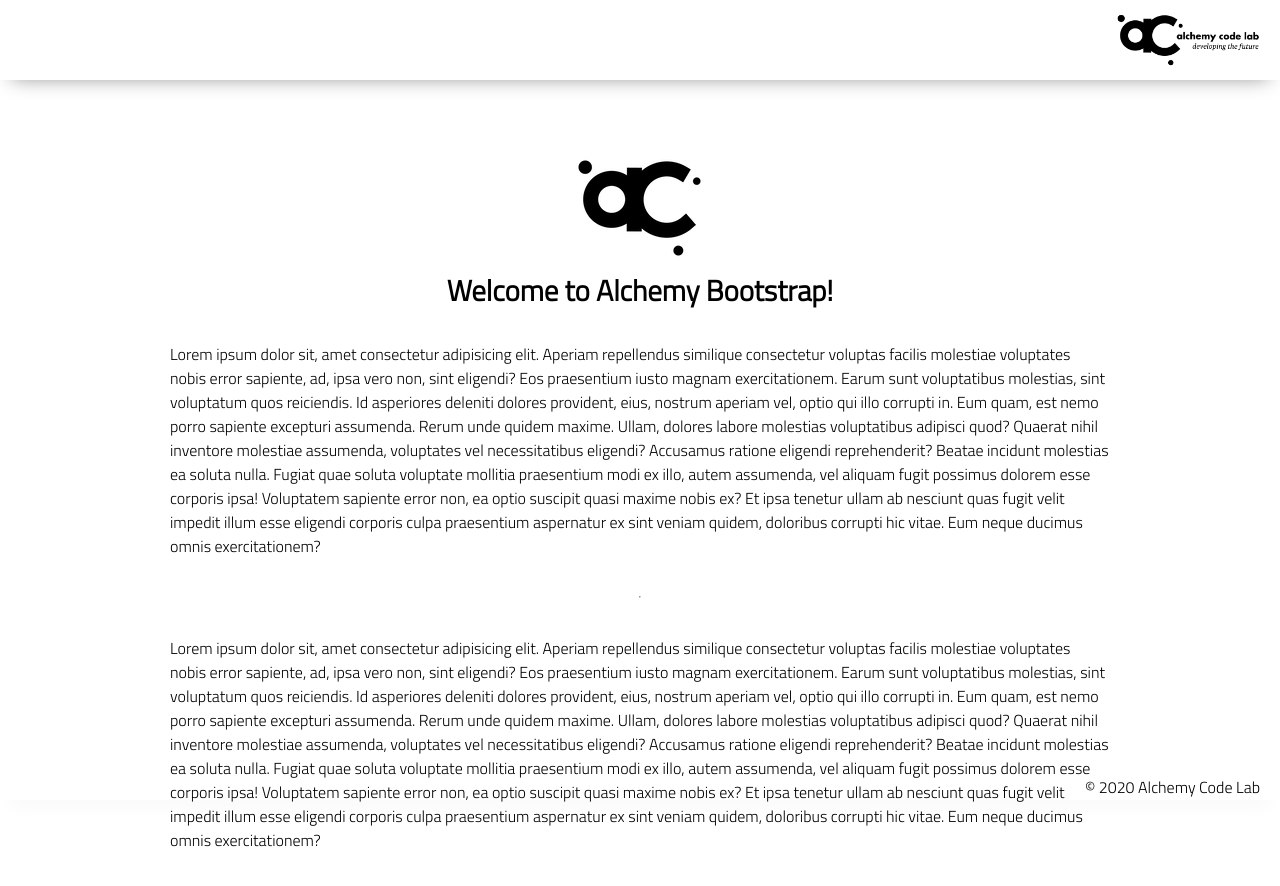
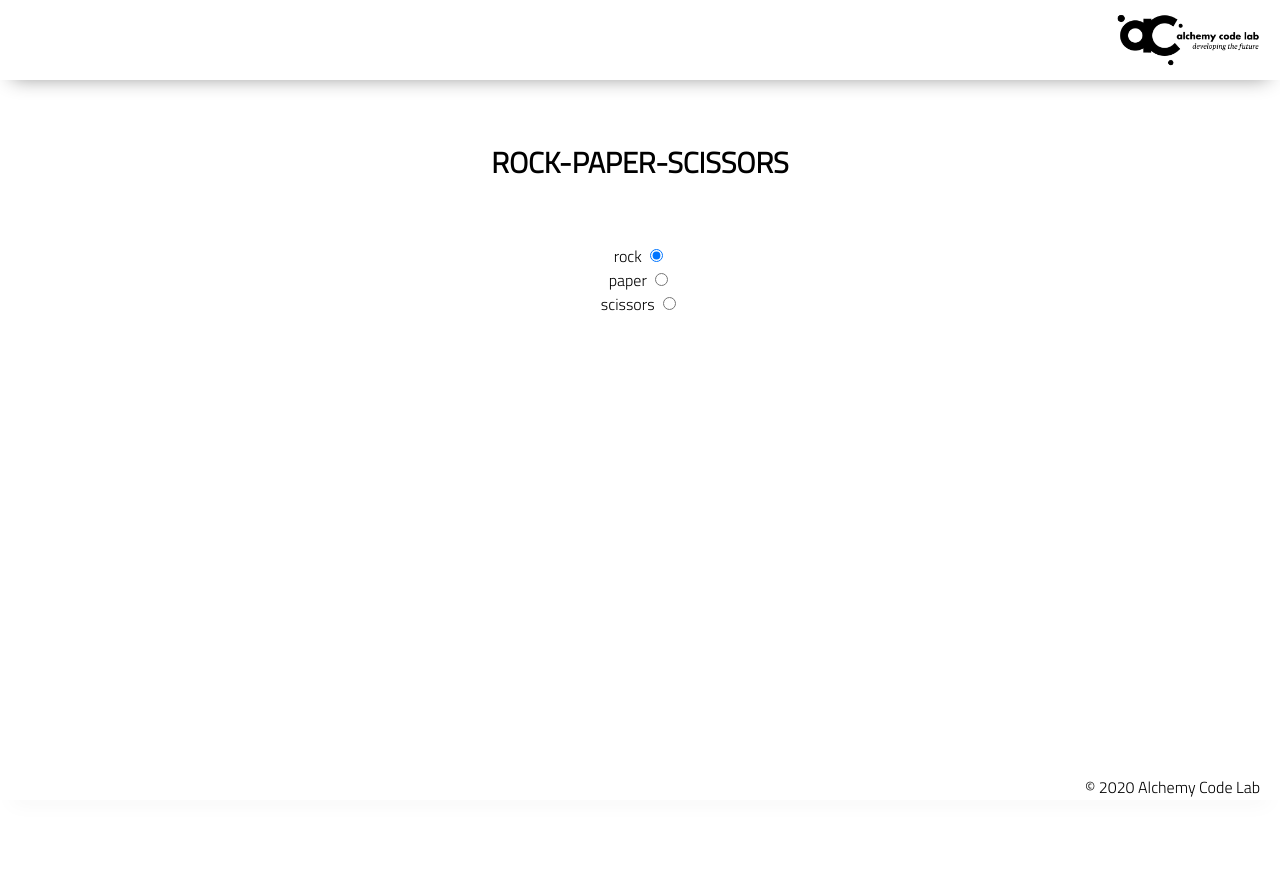
Before and after one commit to trianacerda/lab-03-rock-paper-scissors, a plain HTML site: page index.html in a window 1280 px wide. After the commit the page ends 800 px from the top, so only its background shows below. Drawn offline with Linux system fonts and the light colour scheme.

Commit message:
added rock paper scissors check boxes in html

```diff
--- a/index.html
+++ b/index.html
@@ -19,49 +19,34 @@
         </div>
     </header>
     <main>
-        <section class="main-section">
-            <img class="main-logo" src="./assets/alchemy-logo.png" />
-            <h2>
-                Welcome to Alchemy Bootstrap!
-            </h2>
-
-            <p>
-                Lorem ipsum dolor sit, amet consectetur adipisicing elit. Aperiam repellendus similique consectetur
-                voluptas facilis molestiae voluptates nobis error sapiente, ad, ipsa vero non, sint eligendi? Eos
-                praesentium iusto magnam exercitationem.
-                Earum sunt voluptatibus molestias, sint voluptatum quos reiciendis. Id asperiores deleniti dolores
-                provident, eius, nostrum aperiam vel, optio qui illo corrupti in. Eum quam, est nemo porro sapiente
-                excepturi assumenda.
-                Rerum unde quidem maxime. Ullam, dolores labore molestias voluptatibus adipisci quod? Quaerat nihil
-                inventore molestiae assumenda, voluptates vel necessitatibus eligendi? Accusamus ratione eligendi
-                reprehenderit? Beatae incidunt molestias ea soluta nulla.
-                Fugiat quae soluta voluptate mollitia praesentium modi ex illo, autem assumenda, vel aliquam fugit
-                possimus dolorem esse corporis ipsa! Voluptatem sapiente error non, ea optio suscipit quasi maxime nobis
-                ex?
-                Et ipsa tenetur ullam ab nesciunt quas fugit velit impedit illum esse eligendi corporis culpa
-                praesentium aspernatur ex sint veniam quidem, doloribus corrupti hic vitae. Eum neque ducimus omnis
-                exercitationem?
-            </p>
-            <hr />
-            <p>
-                Lorem ipsum dolor sit, amet consectetur adipisicing elit. Aperiam repellendus similique consectetur
-                voluptas facilis molestiae voluptates nobis error sapiente, ad, ipsa vero non, sint eligendi? Eos
-                praesentium iusto magnam exercitationem.
-                Earum sunt voluptatibus molestias, sint voluptatum quos reiciendis. Id asperiores deleniti dolores
-                provident, eius, nostrum aperiam vel, optio qui illo corrupti in. Eum quam, est nemo porro sapiente
-                excepturi assumenda.
-                Rerum unde quidem maxime. Ullam, dolores labore molestias voluptatibus adipisci quod? Quaerat nihil
-                inventore molestiae assumenda, voluptates vel necessitatibus eligendi? Accusamus ratione eligendi
-                reprehenderit? Beatae incidunt molestias ea soluta nulla.
-                Fugiat quae soluta voluptate mollitia praesentium modi ex illo, autem assumenda, vel aliquam fugit
-                possimus dolorem esse corporis ipsa! Voluptatem sapiente error non, ea optio suscipit quasi maxime nobis
-                ex?
-                Et ipsa tenetur ullam ab nesciunt quas fugit velit impedit illum esse eligendi corporis culpa
-                praesentium aspernatur ex sint veniam quidem, doloribus corrupti hic vitae. Eum neque ducimus omnis
-                exercitationem?
-            </p>
-
+        <section class='main-section'>
+            <h2>ROCK-PAPER-SCISSORS</h2>
         </section>
+        <label>
+            rock
+            <input
+            name='rps-game'
+            type='radio'
+            value='rock'
+            checked
+            >
+        </label>
+        <label>
+            paper
+            <input
+            name='rps-game'
+            type='radio'
+            value='paper'
+            >
+        </label>
+        <label>
+            scissors
+            <input
+            name='rps-game'
+            type='radio'
+            value='scissors'
+            >
+        </label>
     </main>
     <footer>
         <div class="copy gutter-right">&copy; 2020 Alchemy Code Lab</div>
```
